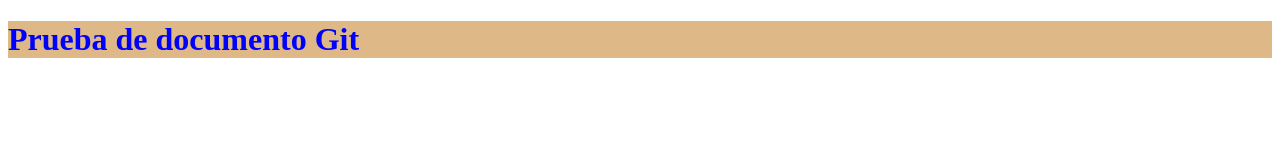
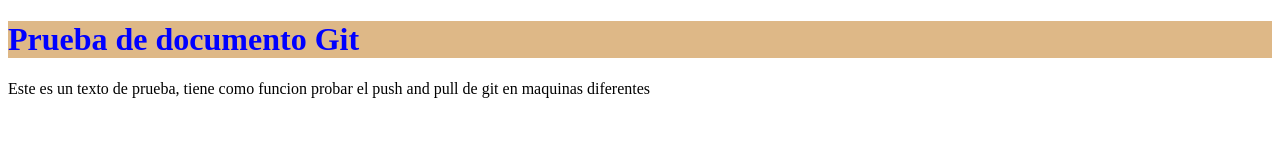
Before and after one commit to aguszunda/pruebaGit, a plain HTML site: page index.html in a window 1280 px wide. Drawn offline with Linux system fonts and the light colour scheme.

Commit message:
Tercer commit generado desde maquina 2

```diff
--- a/index.html
+++ b/index.html
@@ -13,5 +13,6 @@
 </head>
 <body>
     <h1 class="prueba">Prueba de documento Git</h1>
+    <p>Este es un texto de prueba, tiene como funcion probar el push and pull de git en maquinas diferentes</p>
 </body>
 </html>
```
